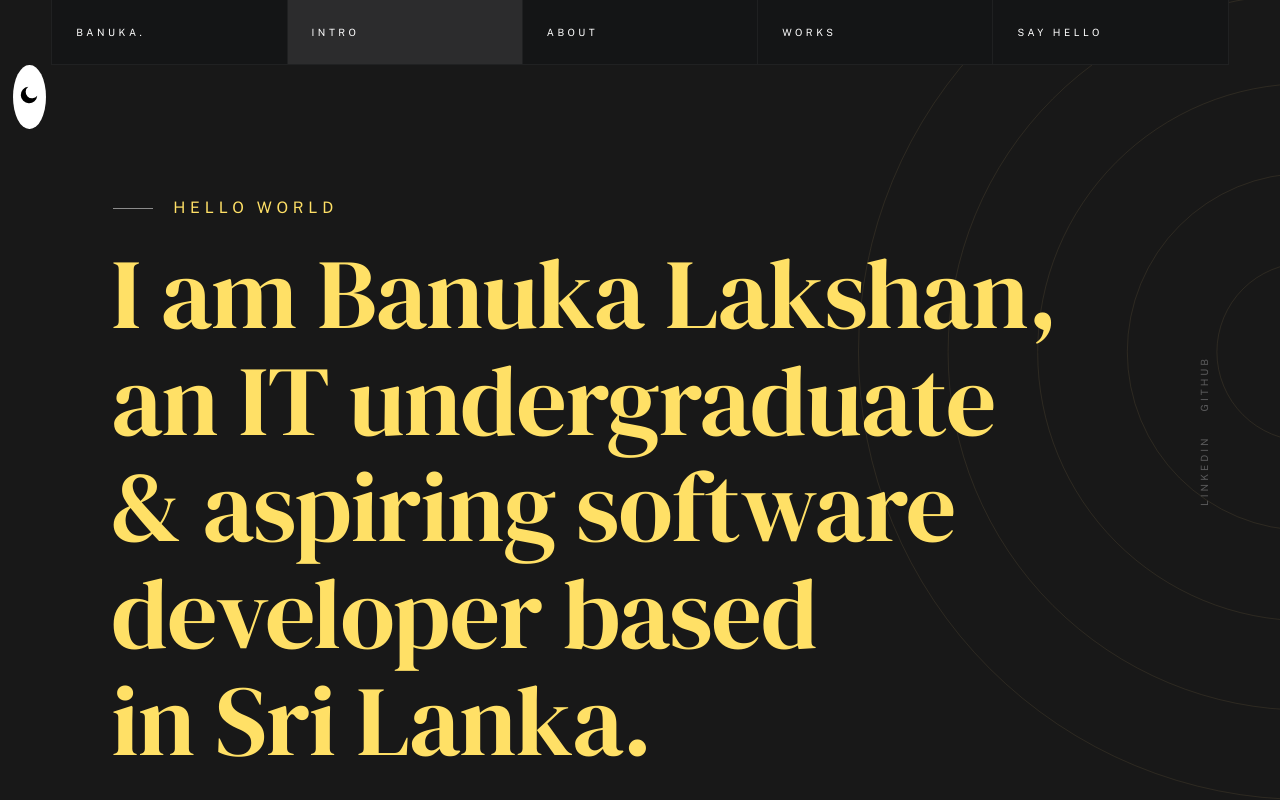
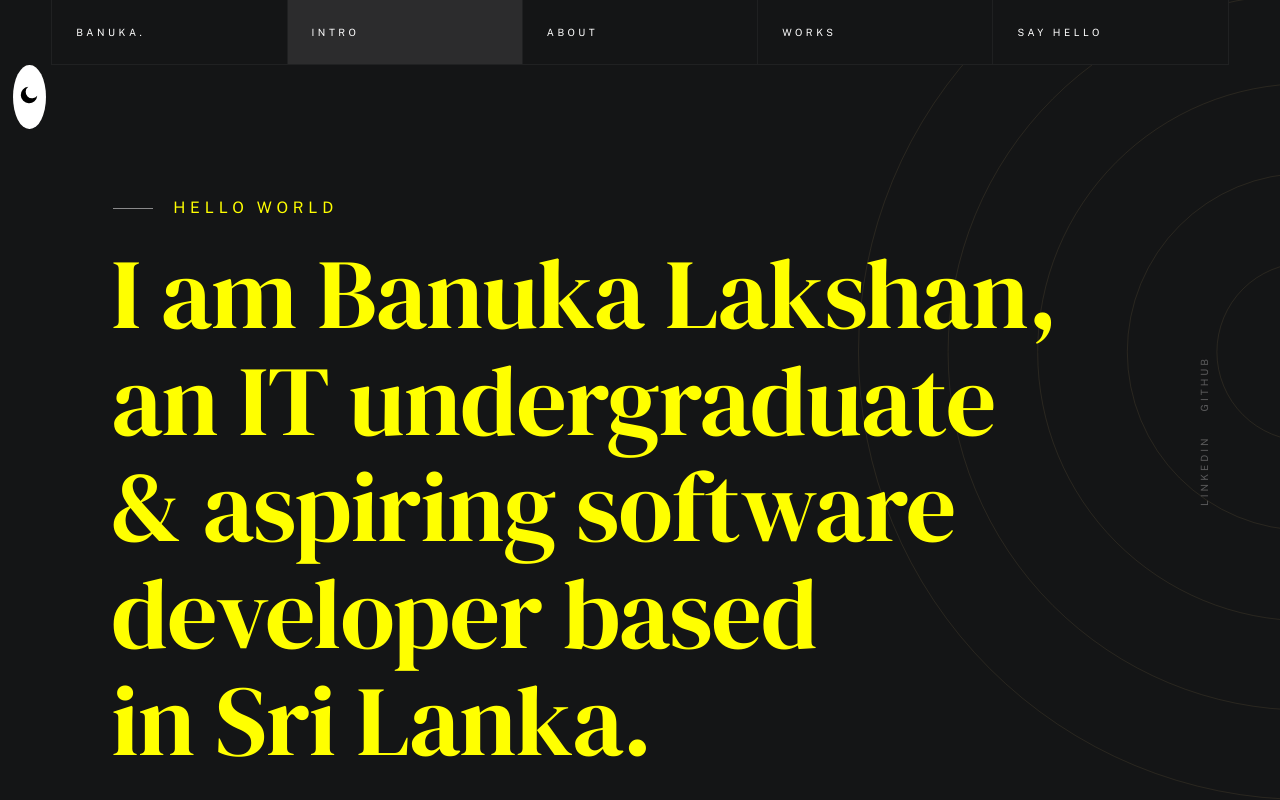
Before and after one commit to BanukaKas/banuka_cv, a plain HTML site: page index.html in a window 1280 px wide. Both pictures are taken after a click on the button "Toggle color mode". Shown: the top 800 px of the page. Drawn offline with nearby package versions, Linux system fonts and the light colour scheme; a web font is replaced by a local one.

Commit message:
Update styles.css

```diff
--- a/css/styles.css
+++ b/css/styles.css
@@ -4239,38 +4239,42 @@ img.u-pull-left {
     }
 }
 
-/* Theme toggle button styling */
+/* Button styling */
 .theme-toggle-btn {
   background: none;
   border: none;
   cursor: pointer;
   margin-left: 1em;
   padding: 0.4em;
-    color: #f1c40f;
+  color: #f1c40f; /* yellow accent */
   border-radius: 50%;
-}
-
-/* Light mode (default) */
+  transition: color 0.3s;
+}
+.theme-toggle-btn:hover {
+  color: #f39c12;
+}
+
+/* Default (Light mode) - background unchanged */
+/* Only text color changes */
 body {
-    background: #fff;
-    color: #222;
-}
-h1, h2, h3, h4, h5, h6, .text-huge-title, .text-pretitle {
-    color: #fff !important; /* Headings/letters white in light mode */
+  /* Keep your existing background */
+  color: white; /* letters white in light mode */
 }
 
 /* Dark mode */
 body.dark-mode {
-    background: #181818;
-    color: #f1f1f1;
-}
-body.dark-mode h1,
-body.dark-mode h2,
-body.dark-mode h3,
-body.dark-mode h4,
-body.dark-mode h5,
-body.dark-mode h6,
-body.dark-mode .text-huge-title,
-body.dark-mode .text-pretitle {
-    color: #ffe066 !important; /* Headings/letters yellow in dark mode */
-}
+  /* Keep your existing dark background */
+  color: yellow; /* letters yellow in dark mode */
+}
+
+/* Optional: specifically target headings if needed */
+body {
+  /* For example, headings white in light mode */
+  --heading-color: white;
+}
+body.dark-mode {
+  --heading-color: yellow;
+}
+h1, h2, h3, h4, h5, h6, .text-huge-title, .text-pretitle {
+  color: var(--heading-color) !important;
+}
```
Lines whose indentation alone changed are shown as unchanged.
